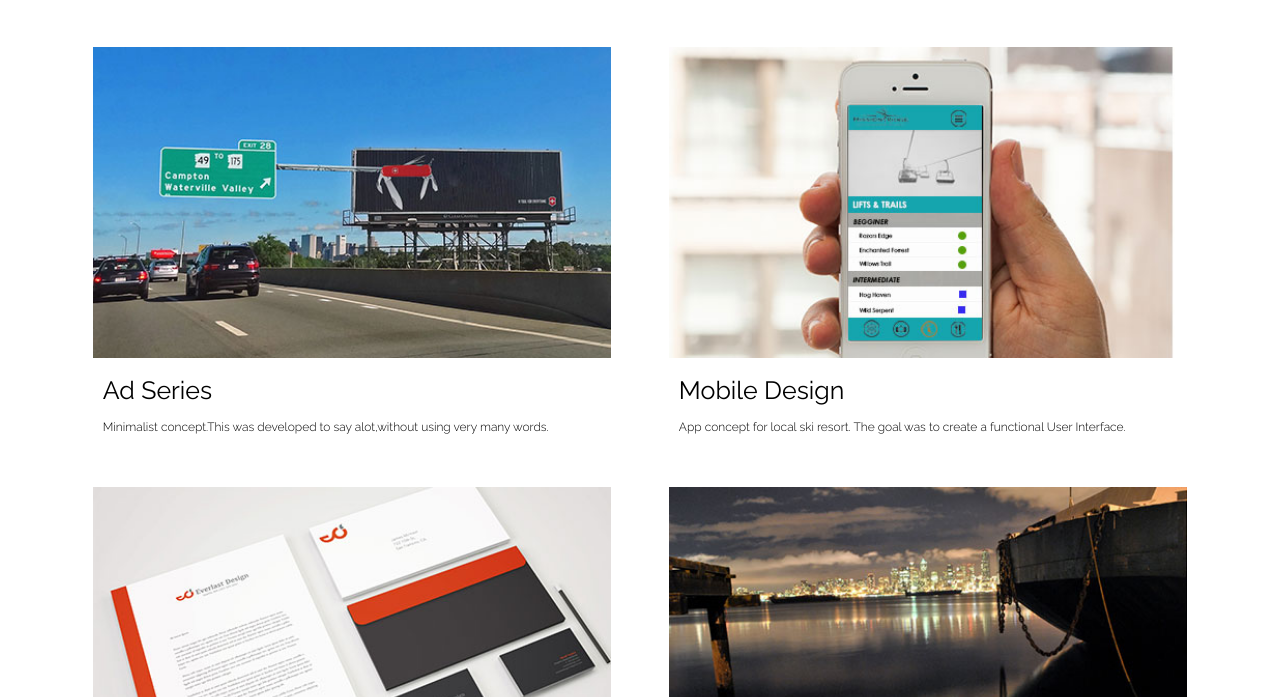
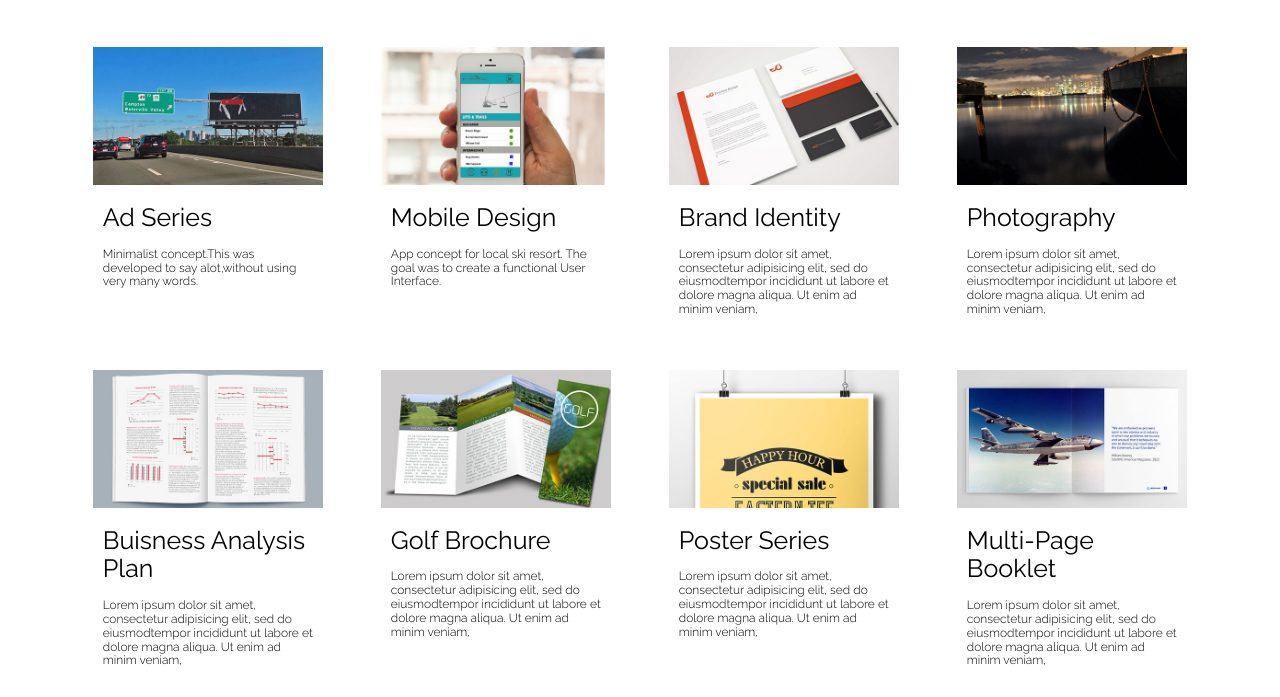
Before and after one commit to wyattfeaster/portfolio, a plain HTML site: page index.html in a window 1280 px wide. Shown: the part 103-800 px from the top of the page. Drawn offline with nearby package versions, Linux system fonts and the light colour scheme.

Commit message:
imgs
img adjustment

```diff
--- a/css/style.css
+++ b/css/style.css
@@ -142,7 +142,7 @@ body{
 .main-content{
 
 
-	width:90%;
+	max-width:90%;
 	height:100%;
 	margin:auto;
 
@@ -164,7 +164,7 @@ body{
 
 article{
 
-	width:45%;
+	width:20%;
 	float:left;
 	margin-left:2.5%;
 	margin-right:2.5%;
```
